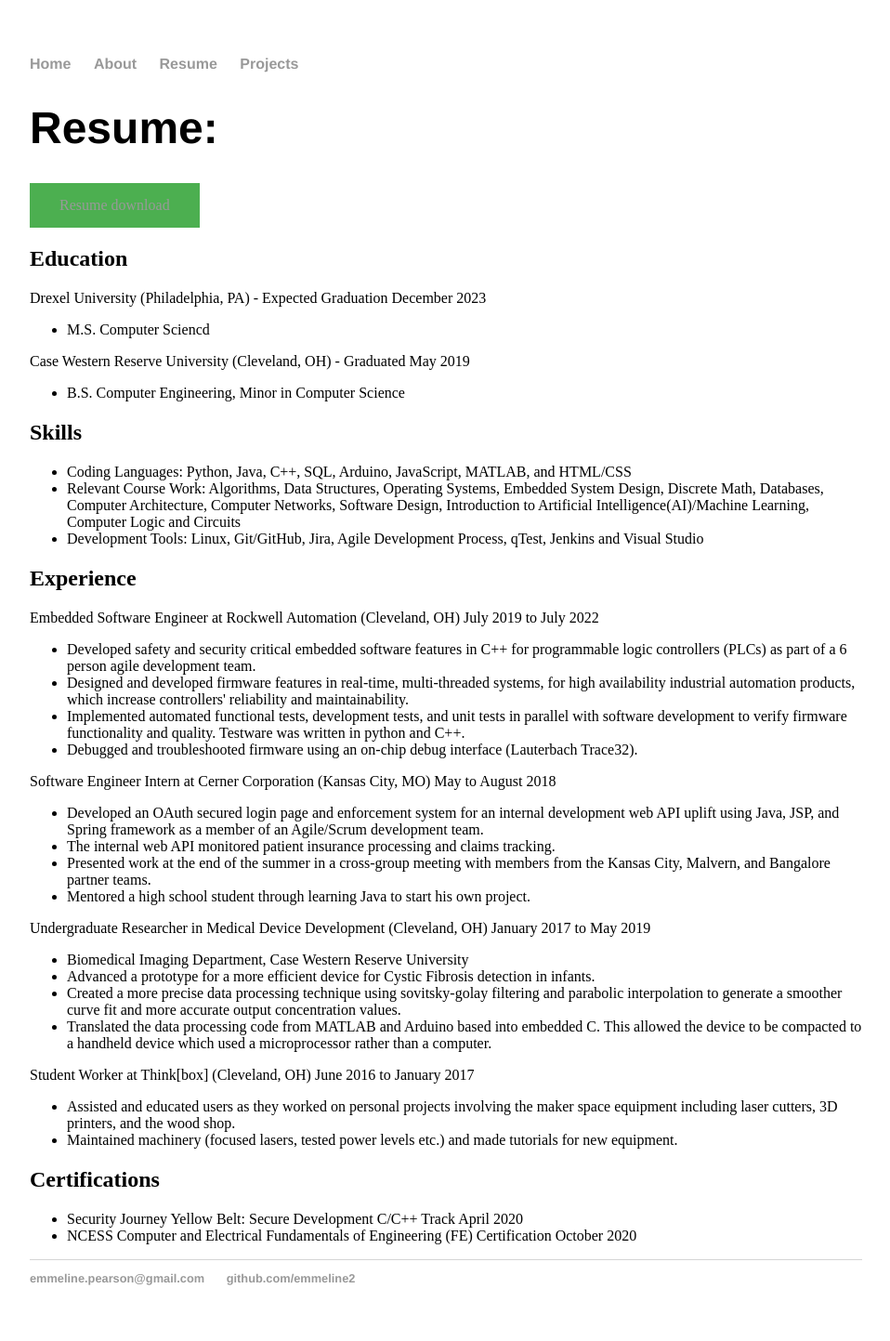
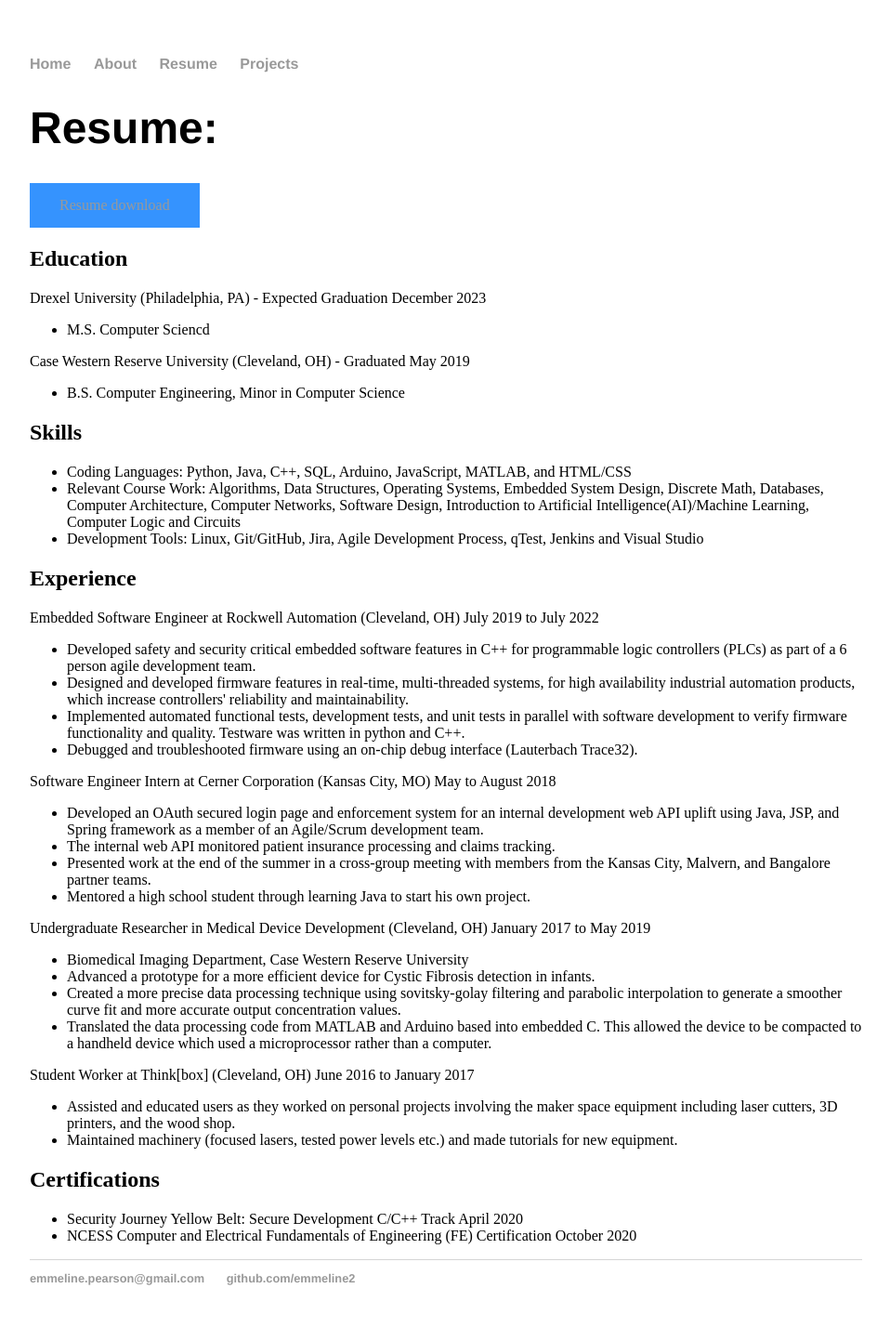
Before and after one commit to emmeline2/emmeline2.github.io, a Jekyll site: the page built from resume/index.html, in a window 1280 px wide. Shown: the whole page at 93% size, without its empty margins (160-1118 px from the left). Built offline with Jekyll 4.4.1, drawn with Linux system fonts in a browser that asks for light colours.

Commit message:
resume button

```diff
--- a/css/main.css
+++ b/css/main.css
@@ -50,8 +50,18 @@ ul.posts li {
     height: auto;
 }
 
+.resumeButtonText{
+    text-decoration: none;
+    color: white;
+}
+.resumeButtonText:hover{
+    text-decoration: none;
+    color: rgb(53, 147, 254);
+}
+
+
 .resumeButton {
-    background-color: #4CAF50;
+    background-color: rgb(53, 147, 254);
     border: none;
     color: white;
     padding: 15px 32px;
@@ -63,5 +73,5 @@ ul.posts li {
 }
 .resumeButton:hover {
     background-color: white;
-    color: #4CAF50;
+    color: rgb(53, 147, 254);
 }
```
